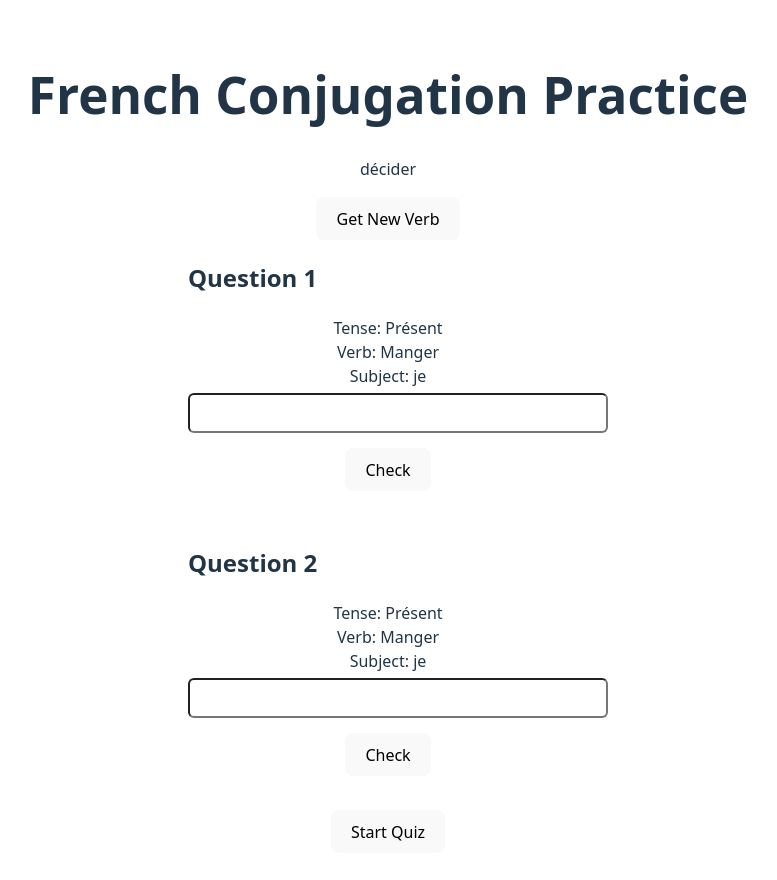
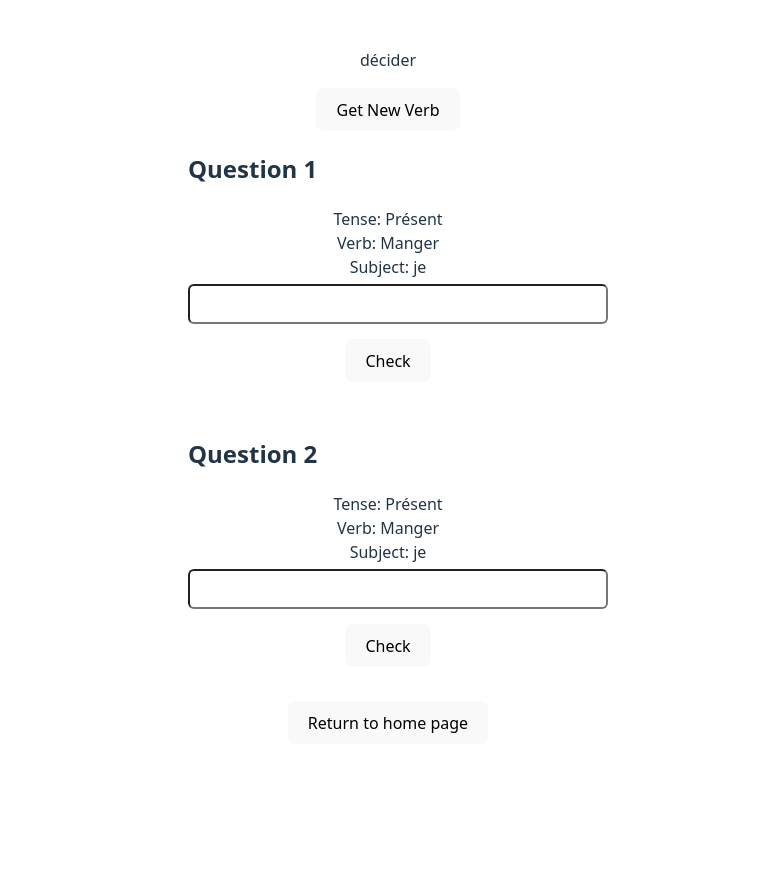
Before and after one commit to HalcyonHalcyon/FrenchConjugator, a Vue app: page /quiz in a window 1280 px wide. Shown: the top 880 px of the page, without its empty margins (252-1029 px from the left). After the commit the page ends 800 px from the top, so only its background shows below. Built offline with nearby package versions, Linux system fonts and the light colour scheme.

Commit message:
Changing button at bottom of quiz page

```diff
--- a/src/App.vue
+++ b/src/App.vue
@@ -2,7 +2,6 @@
 
 <template>
   <div>
-    <h1>French Conjugation Practice</h1>
     <router-view></router-view>
   </div>
   <!--<div id="app"></div>
--- a/src/Quiz.vue
+++ b/src/Quiz.vue
@@ -27,8 +27,8 @@
 
             <div>
                 <!--<input type="button" value="Return to home page" onclick="window.location.href='index.html'">-->
-                    <router-link to="/home">
-                        <button>Start Quiz</button>
+                    <router-link to="/">
+                        <button>Return to home page</button>
                     </router-link>
             </div>
         </form>
```
